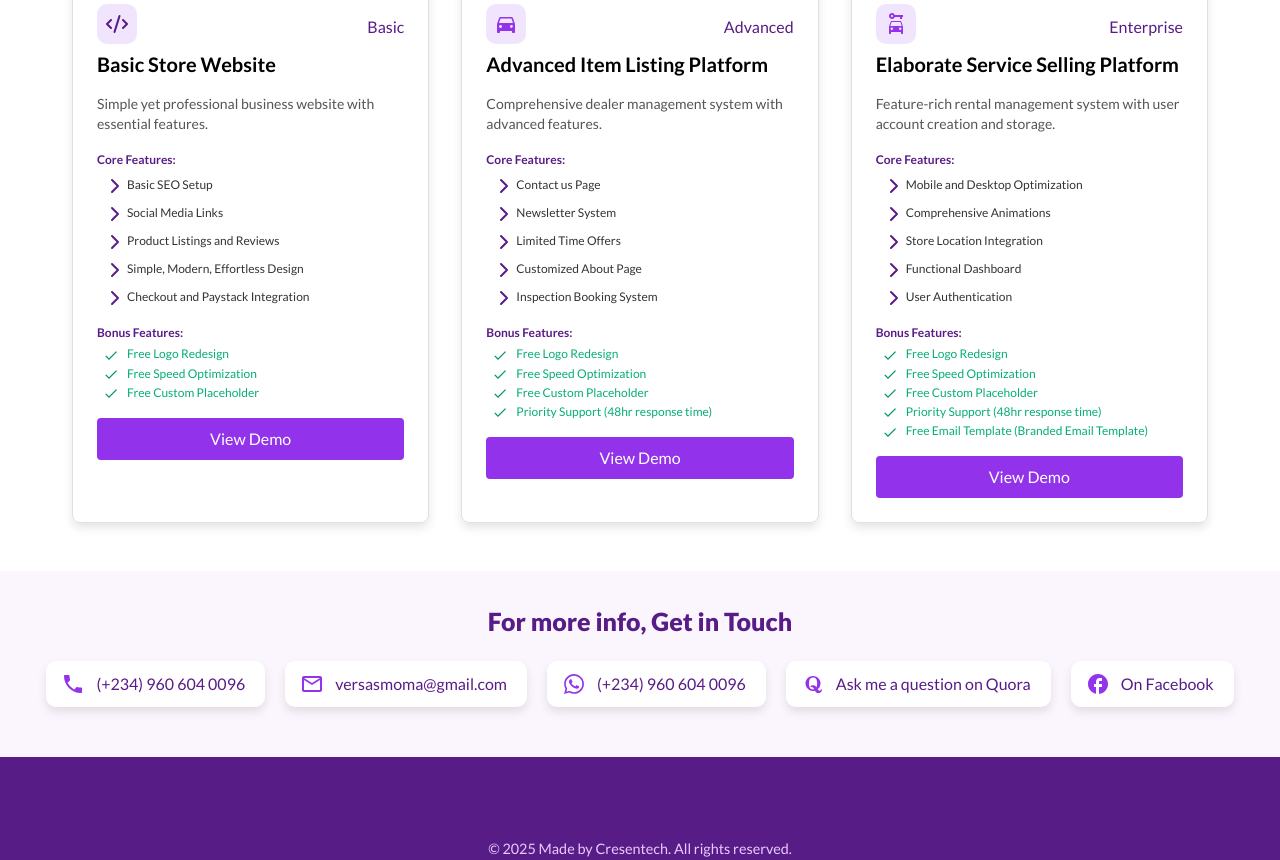
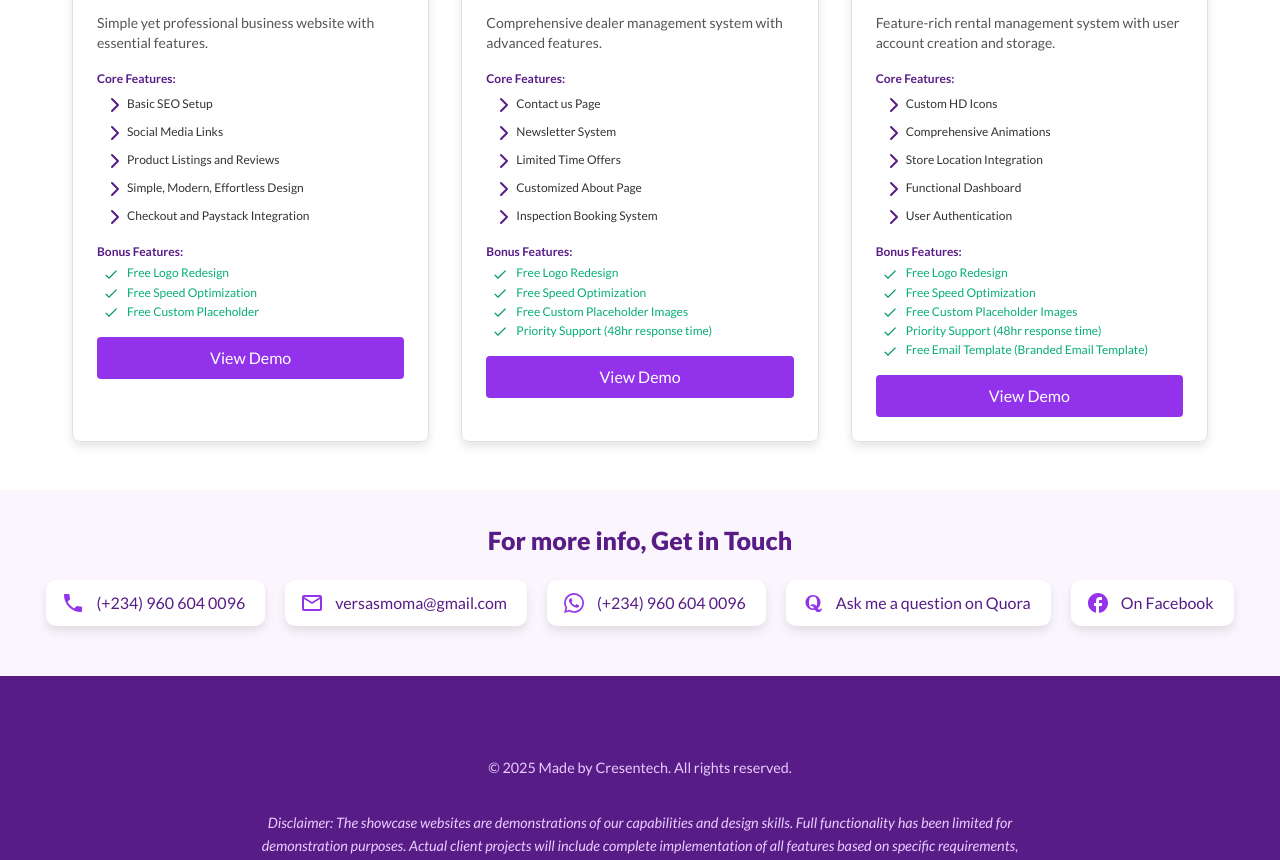
Before and after one commit to MikaTech-dev/Crescentech-Portfolio-Site, a plain HTML site: page index.html in a window 1280 px wide. Shown: the part 486-1346 px from the top of the page. Drawn offline with Linux system fonts and the light colour scheme; files whose address does not match are found by name.

Commit message:
Update title and improve feature descriptions

```diff
--- a/index.html
+++ b/index.html
@@ -3,7 +3,8 @@
 <head>
     <meta charset="UTF-8">
     <meta name="viewport" content="width=device-width, initial-scale=1.0">
-    <title>Cresentech - Web Dev Showcase</title>
+    <link rel="shortcut icon" href="./img/Ctech logo.PNG" type="image/x-icon">
+    <title>Web Dev Showcase</title>
     <style>
         /* Google Lato Font */
         @import url('https://fonts.googleapis.com/css2?family=Lato:ital,wght@0,100;0,300;0,400;0,700;0,900;1,100;1,300;1,400;1,700;1,900&family=Roboto:ital,wght@0,100..900;1,100..900&display=swap');
@@ -425,7 +426,7 @@
                 <ul class="bonus-features">
                     <li>Free Logo Redesign</li>
                     <li>Free Speed Optimization</li>
-                    <li>Free Custom Placeholder</li>
+                    <li>Free Custom Placeholder Images</li>
                     <li>Priority Support (48hr response time)</li>
                 </ul>
                 <a href="https://cresentech-showcase-dealer2.vercel.app/" target="_blank" class="demo-btn">View Demo</a>
@@ -442,7 +443,7 @@
                 <p class="showcase-item-subhead">Feature-rich rental management system with user account creation and storage.</p>
                 <p class="features-title">Core Features:</p>
                 <ul class="features">
-                    <li>Mobile and Desktop Optimization</li>
+                    <li>Custom HD Icons</li>
                     <li>Comprehensive Animations</li>
                     <li>Store Location Integration</li>
                     <li>Functional Dashboard</li>
@@ -452,7 +453,7 @@
                 <ul class="bonus-features">
                     <li>Free Logo Redesign</li>
                     <li>Free Speed Optimization</li>
-                    <li>Free Custom Placeholder</li>
+                    <li>Free Custom Placeholder Images</li>
                     <li>Priority Support (48hr response time)</li>
                     <li>Free Email Template (Branded Email Template)</li>
                 </ul>
```
